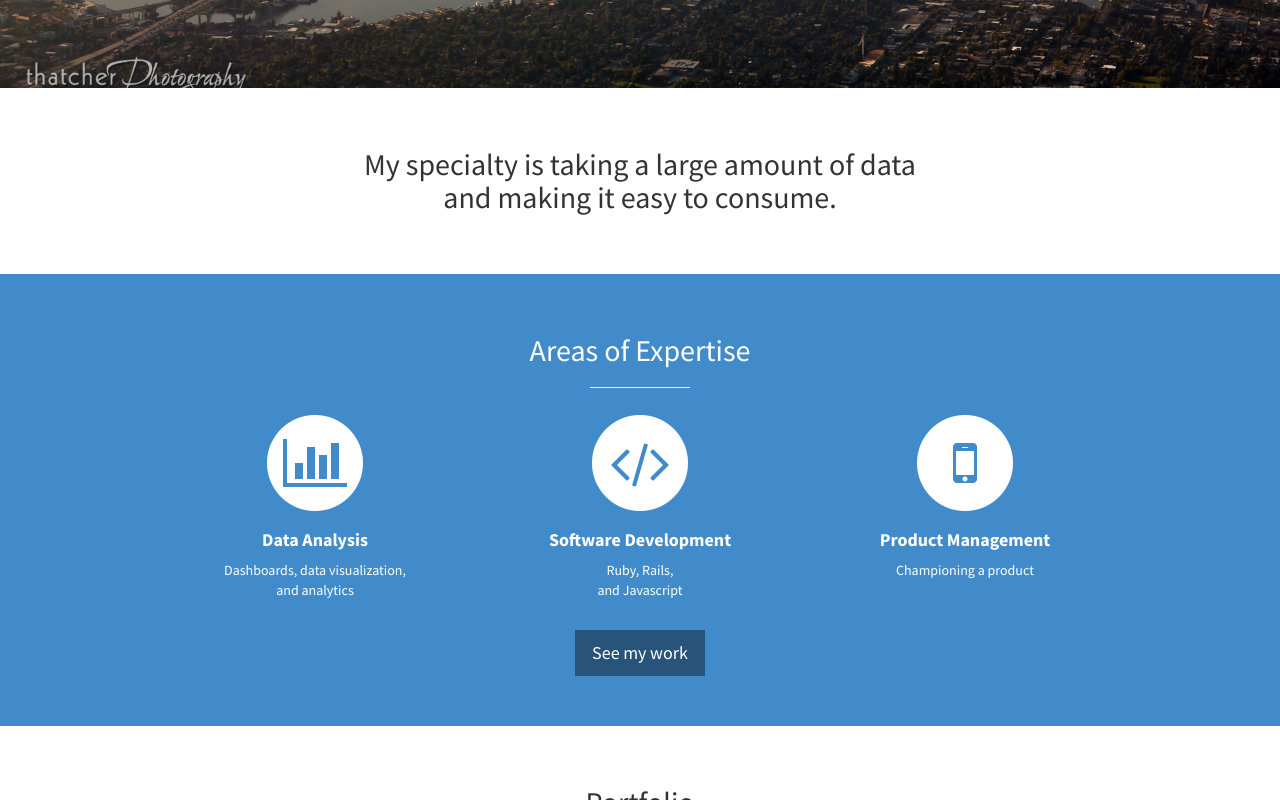
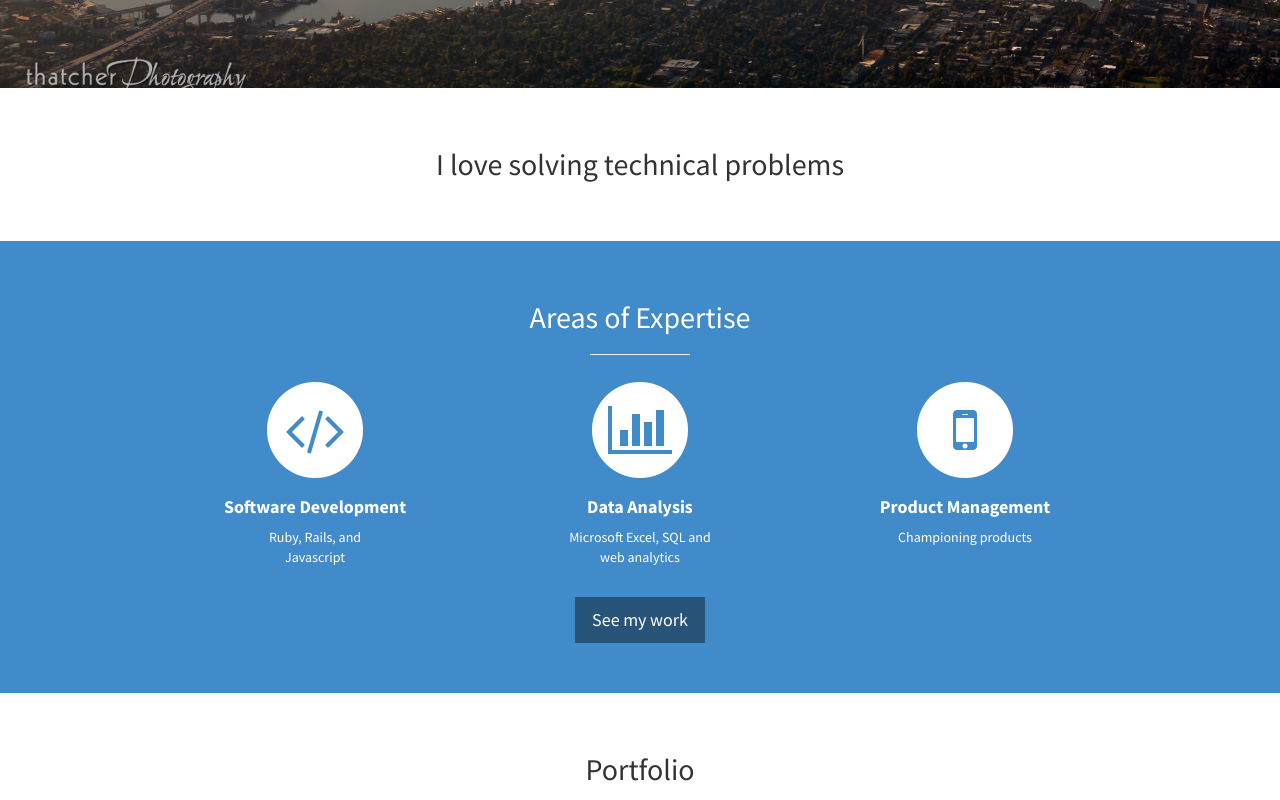
Before and after one commit to experimatt/old-experimatt.com, a plain HTML site: page index.html in a window 1280 px wide. Shown: the part 712-1512 px from the top of the page. Drawn offline with Linux system fonts and the light colour scheme.

Commit message:
Updating wording and re-ordering expertise

```diff
--- a/index.html
+++ b/index.html
@@ -71,7 +71,7 @@
         <div class="container">
             <div class="row">
                 <div class="col-lg-12 text-center">
-                    <h2>My specialty is taking a large amount of data<br />and making it easy to consume.</h2>
+                    <h2>I love solving technical problems</h2>
                     <!-- <p class="lead">I tend to solve community problems, and experiment a lot.</p> -->
                 </div>
             </div>
@@ -93,26 +93,24 @@
                             <div class="service-item">
                                 <span class="fa-stack fa-4x">
                                 <i class="fa fa-circle fa-stack-2x"></i>
-                                <i class="fa fa-bar-chart fa-stack-1x text-primary"></i>
+                                <i class="fa fa-code fa-stack-1x text-primary"></i>
                             </span>
                                 <h4>
-                                    <strong>Data Analysis</strong>
+                                    <strong>Software Development</strong>
                                 </h4>
-                                <p>Dashboards, data visualization,<br /> and analytics</p>
-                                <!-- <a href="#" class="btn btn-light">Learn More</a> -->
+                                <p>Ruby, Rails, and<br /> Javascript<br /></p>
                             </div>
                         </div>
                         <div class="col-md-4 col-sm-6">
                             <div class="service-item">
                                 <span class="fa-stack fa-4x">
                                 <i class="fa fa-circle fa-stack-2x"></i>
-                                <i class="fa fa-code fa-stack-1x text-primary"></i>
+                                <i class="fa fa-bar-chart fa-stack-1x text-primary"></i>
                             </span>
                                 <h4>
-                                    <strong>Software Development</strong>
+                                    <strong>Data Analysis</strong>
                                 </h4>
-                                <p>Ruby, Rails,<br /> and Javascript<br /></p>
-                                <!-- <a href="#" class="btn btn-light">Learn More</a> -->
+                                <p>Microsoft Excel, SQL and <br /> web analytics</p>
                             </div>
                         </div>
                         <div class="col-md-4 col-sm-6">
@@ -124,8 +122,7 @@
                                 <h4>
                                     <strong>Product Management</strong>
                                 </h4>
-                                <p>Championing a product</p>
-                                <!-- <a href="#" class="btn btn-light">Learn More</a> -->
+                                <p>Championing products</p>
                             </div>
                         </div>
                     </div>
```
Lines whose indentation alone changed are shown as unchanged.
